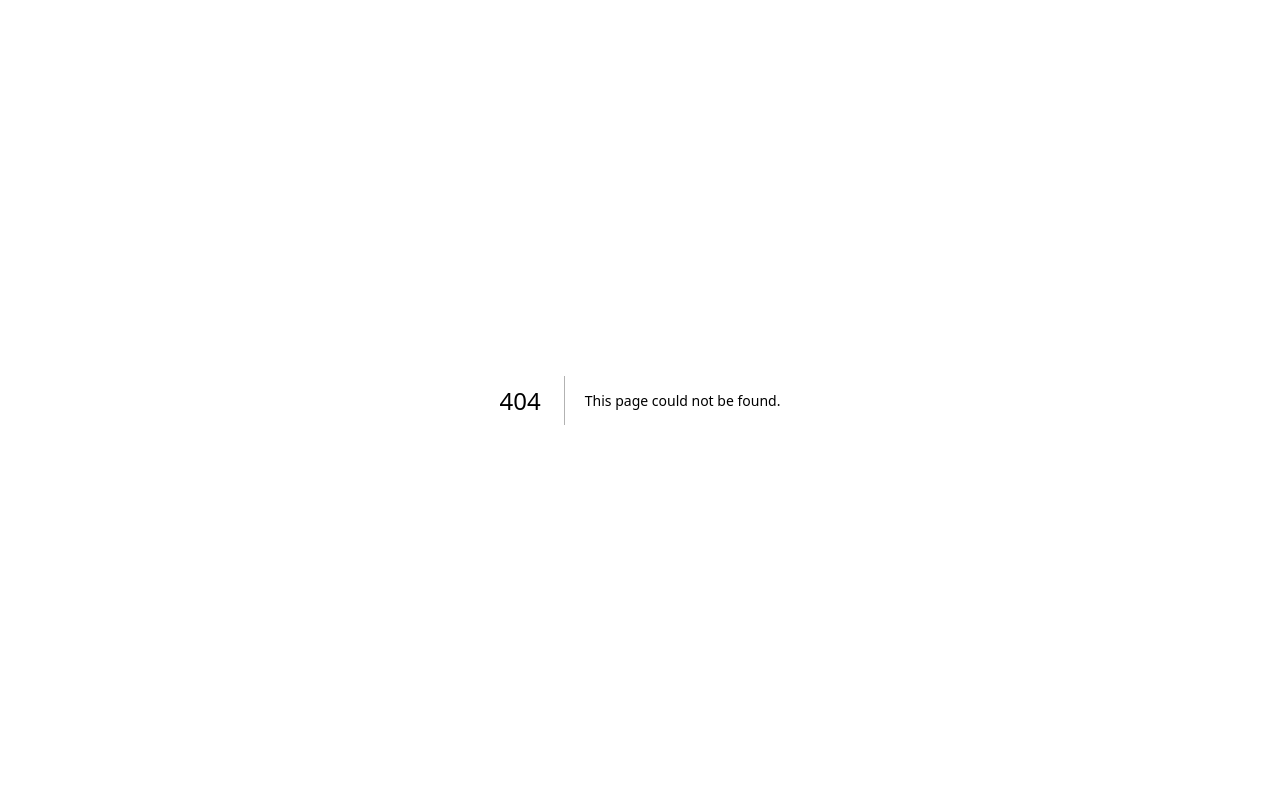
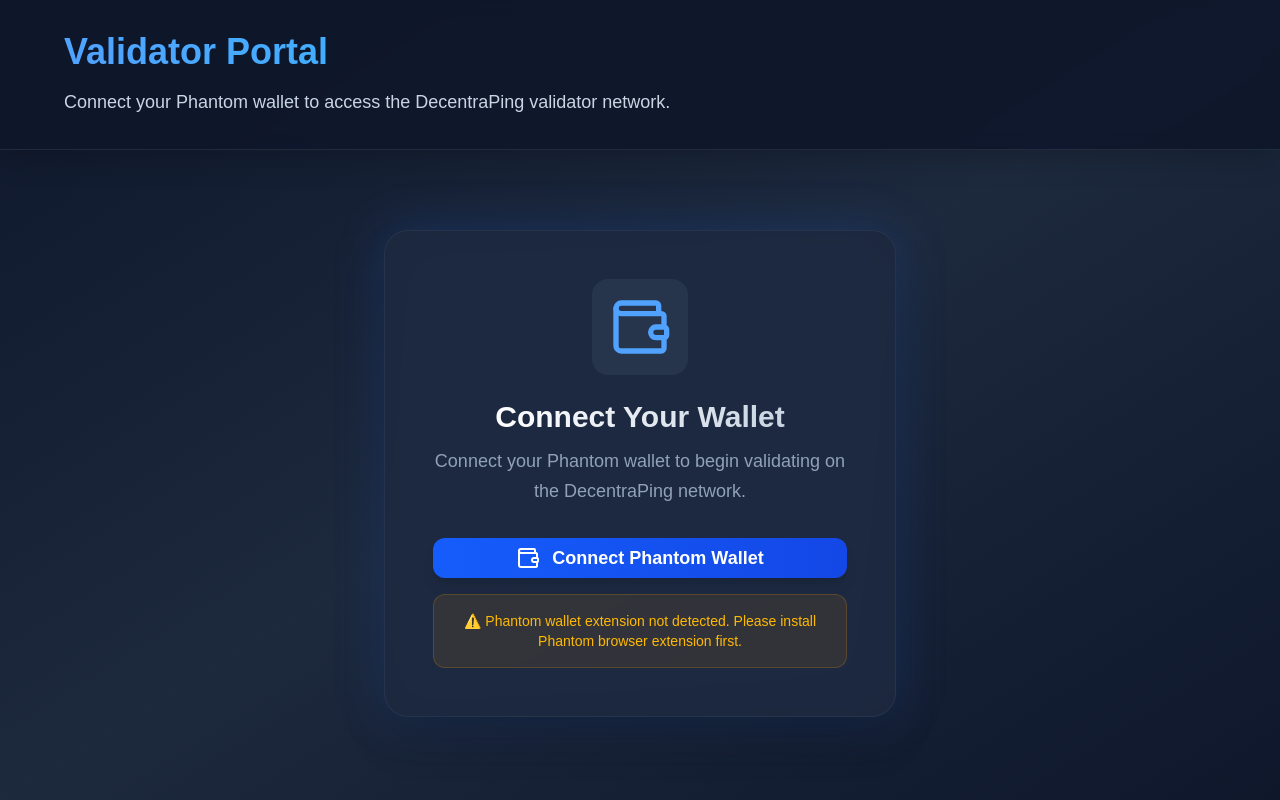
Before and after one commit to sudo-bang/hacksagon_decentraping, a Next.js app in the folder frontend/: page /validatorlogin in a window 1280 px wide. Before the commit this address had no page. Built offline with nearby package versions, Linux system fonts and the light colour scheme.

Commit message:
validator login

```diff
--- /dev/null
+++ b/frontend/src/app/validatorlogin/page.tsx
@@ -0,0 +1,201 @@
+"use client"
+
+import React, { useState, useEffect } from 'react';
+import { Wallet, Copy, Check } from 'lucide-react';
+import { Button } from '@/components/ui/button';
+
+export default function ValidatorPortal() {
+    const [walletAddress, setWalletAddress] = useState<string | null>(null);
+    const [isConnecting, setIsConnecting] = useState(false);
+    const [copied, setCopied] = useState(false);
+    const [phantom, setPhantom] = useState<any>(null);
+
+    useEffect(() => {
+        const getProvider = () => {
+            if (typeof window !== 'undefined' && 'phantom' in window) {
+                const provider = (window as any).phantom?.solana;
+                if (provider?.isPhantom) {
+                return provider;
+                }
+            }
+            return null;
+        };
+
+        const provider = getProvider();
+        if (provider) {
+        setPhantom(provider);
+
+        // Check if already connected
+        if (provider.isConnected) {
+            setWalletAddress(provider.publicKey?.toString() || null);
+        }
+        }
+    }, []);
+
+    const handleConnectWallet = async () => {
+        if (!phantom) {
+            // If phantom is not detected, show error instead of redirecting
+            alert('Phantom wallet not detected. Please install the Phantom browser extension.');
+            return;
+        }
+
+        setIsConnecting(true);
+
+        try {
+        const response = await phantom.connect();
+        if (response.publicKey) {
+            setWalletAddress(response.publicKey.toString());
+        }
+        } catch (err: any) {
+        console.error('Failed to connect wallet:', err);
+        if (err.code === 4001) {
+            // User rejected the request
+            alert('Connection cancelled by user');
+        } else {
+            alert('Failed to connect wallet. Please try again.');
+        }
+        } finally {
+            setIsConnecting(false);
+        }
+    };
+
+    const handleDisconnect = async () => {
+        if (phantom && walletAddress) {
+            try {
+                await phantom.disconnect();
+                setWalletAddress(null);
+            } catch (err) {
+                console.error('Failed to disconnect wallet:', err);
+            }
+        }
+    };
+
+    const copyAddress = () => {
+        if (walletAddress) {
+            navigator.clipboard.writeText(walletAddress);
+            setCopied(true);
+            setTimeout(() => setCopied(false), 2000);
+        }
+    };
+
+    const formatAddress = (address: string) => {
+        return `${address.slice(0, 4)}...${address.slice(-4)}`;
+    };
+
+    return (
+        <div className="min-h-screen bg-gradient-to-br from-slate-900 via-slate-800 to-slate-900">
+        <main className="flex-1 min-h-screen">
+            {/* Header */}
+            <header className="px-8 py-8 border-b border-slate-700/50 bg-slate-900/90 backdrop-blur-sm shadow-xl">
+            <div className="max-w-6xl mx-auto">
+                <h1 className="text-4xl font-bold bg-gradient-to-r from-blue-400 to-cyan-400 bg-clip-text text-transparent">
+                Validator Portal
+                </h1>
+                <p className="text-slate-300 max-w-3xl text-lg leading-relaxed mt-4">
+                Connect your Phantom wallet to access the DecentraPing validator network.
+                </p>
+            </div>
+            </header>
+
+            {/* Connection Section */}
+            <section className="flex flex-col items-center justify-center py-20 px-4">
+            <div className="relative">
+                {/* Glow effect */}
+                <div className="absolute inset-0 bg-blue-500/20 rounded-3xl blur-xl"></div>
+
+                <div className="relative bg-slate-800/90 backdrop-blur-sm border border-slate-700/50 rounded-3xl shadow-2xl p-12 w-full max-w-lg">
+                <div className="flex flex-col items-center text-center">
+                    <div className="relative mb-6">
+                    <div className="p-4 bg-slate-700/50 rounded-2xl">
+                        <Wallet className="w-16 h-16 text-blue-400" />
+                    </div>
+                    {walletAddress && (
+                        <div className="absolute -top-2 -right-2 w-6 h-6 bg-green-500 rounded-full flex items-center justify-center">
+                        <Check className="w-4 h-4 text-white" />
+                        </div>
+                    )}
+                    </div>
+
+                    <h2 className="text-3xl font-bold mb-3 bg-gradient-to-r from-white to-slate-300 bg-clip-text text-transparent">
+                    {walletAddress ? 'Wallet Connected' : 'Connect Your Wallet'}
+                    </h2>
+
+                    <p className="text-slate-400 mb-8 text-lg leading-relaxed">
+                    {walletAddress
+                        ? 'Your Phantom wallet is successfully connected to the DecentraPing network.'
+                        : 'Connect your Phantom wallet to begin validating on the DecentraPing network.'
+                    }
+                    </p>
+
+                    {!walletAddress ? (
+                    <div className="w-full">
+                        <Button
+                        className="w-full bg-gradient-to-r from-blue-600 to-blue-700 hover:from-blue-700 hover:to-blue-800 text-white px-8 py-4 rounded-xl font-semibold flex items-center justify-center gap-3 text-lg shadow-lg transform transition-all duration-200 hover:scale-105 disabled:opacity-50 disabled:cursor-not-allowed disabled:transform-none"
+                        onClick={handleConnectWallet}
+                        disabled={isConnecting}
+                        >
+                        {isConnecting ? (
+                            <>
+                            <div className="w-5 h-5 border-2 border-white/30 border-t-white rounded-full animate-spin"></div>
+                            Connecting...
+                            </>
+                        ) : (
+                            <>
+                            <Wallet className="w-6 h-6" />
+                            Connect Phantom Wallet
+                            </>
+                        )}
+                        </Button>
+
+                        {!phantom && (
+                        <div className="mt-4 p-4 bg-amber-500/10 border border-amber-500/20 rounded-xl">
+                            <p className="text-amber-400 text-sm">
+                            ⚠️ Phantom wallet extension not detected. Please install Phantom browser extension first.
+                            </p>
+                        </div>
+                        )}
+                    </div>
+                    ) : (
+                    <div className="flex flex-col items-center gap-4 w-full">
+                        <div className="flex items-center gap-3 p-4 bg-slate-700/50 rounded-xl w-full">
+                        <div className="flex-1 text-left">
+                            <div className="text-sm text-slate-400 mb-1">Connected Address</div>
+                            <div className="font-mono text-green-400 text-lg">
+                            {formatAddress(walletAddress)}
+                            </div>
+                        </div>
+                        <button
+                            onClick={copyAddress}
+                            className="p-2 hover:bg-slate-600/50 rounded-lg transition-colors"
+                            title="Copy full address"
+                        >
+                            {copied ? (
+                            <Check className="w-5 h-5 text-green-400" />
+                            ) : (
+                            <Copy className="w-5 h-5 text-slate-400" />
+                            )}
+                        </button>
+                        </div>
+
+                        <Button
+                        className="w-full bg-slate-700/70 hover:bg-slate-600/70 text-white px-4 py-3 rounded-xl transition-all duration-200"
+                        onClick={handleDisconnect}
+                        >
+                        Disconnect Wallet
+                        </Button>
+
+                        <div className="mt-6 p-4 bg-green-500/10 border border-green-500/20 rounded-xl w-full">
+                        <p className="text-green-400 text-sm text-center">
+                            ✅ Successfully connected to DecentraPing network
+                        </p>
+                        </div>
+                    </div>
+                    )}
+                </div>
+                </div>
+            </div>
+            </section>
+        </main>
+        </div>
+    );
+}
--- a/frontend/src/components/sidebar.tsx
+++ b/frontend/src/components/sidebar.tsx
@@ -1,8 +1,14 @@
 import { Monitor, Shield, Bell, BarChart3, Settings, User } from 'lucide-react';
 import React, { useState } from 'react';
 import Link from 'next/link';
+import Image from 'next/image';
 
 const navItems = [
+    {
+        label: 'DecentraPing',
+        icon: <Image src="/logo.png" alt="DecentraPing Logo" width={30} height={30} className="rounded-full" />,
+        href: '/',
+    },
     {
         label: 'Monitors',
         icon: <Monitor className="w-5 h-5" />,
@@ -35,9 +41,6 @@ export default function Sidebar() {
 
   return (
     <aside className="fixed left-0 top-0 h-full w-16 bg-slate-800 border-r border-slate-700 flex flex-col items-center py-4 z-50">
-      <div className="w-8 h-8 bg-green-500 rounded-full mb-8 flex items-center justify-center">
-        <div className="w-4 h-4 bg-white rounded-sm"></div>
-      </div>
       <nav className="flex flex-col space-y-4">
         {navItems.map((item) => (
           <Link key={item.label} href={item.href} className="group relative">
```
Also changed, not shown: frontend/public/logo.png (added). Lines whose indentation alone changed are shown as unchanged.
